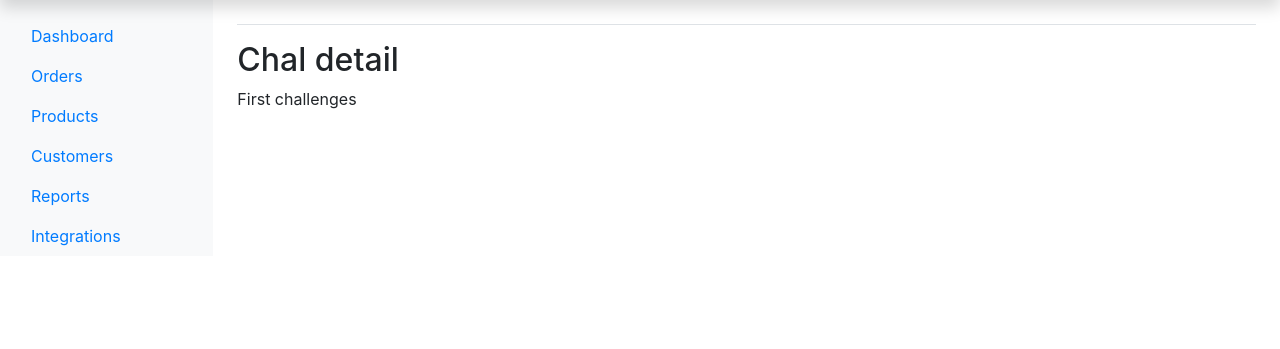
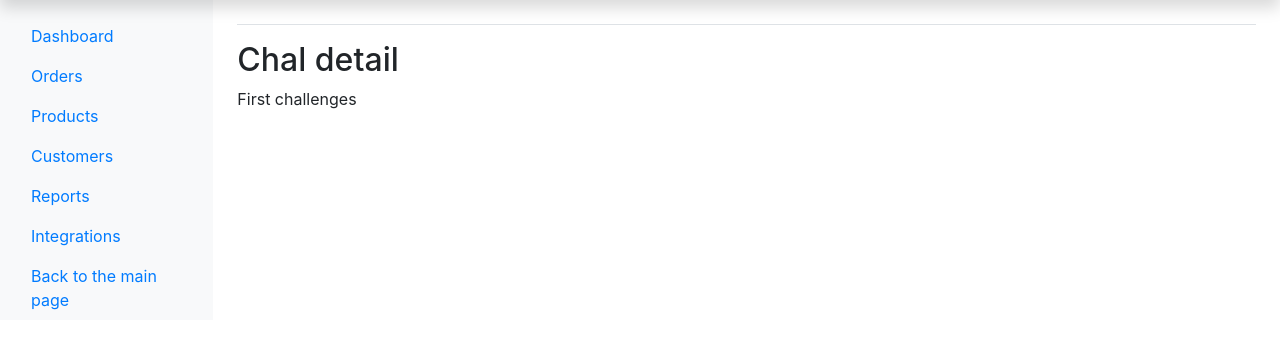
Before and after one commit to dzaytsev91/flask-tutorial, a Flask app: page /detail/1 in a window 1280 px wide. Shown: the part 40-389 px from the top of the page. Run offline with Flask 2, Linux system fonts and the light colour scheme; data comes from the database, SQL or seed files in the repository; some libraries are stand-ins or nearby versions.

Commit message:
Created link to the main page

```diff
--- a/app/templates/detail.html
+++ b/app/templates/detail.html
@@ -98,6 +98,12 @@
               Integrations
             </a>
           </li>
+          <li class="nav-item">
+            <a class="nav-link" href="http://127.0.0.1:5000">
+              <span data-feather="layers"></span>
+              Back to the main page
+            </a>
+          </li>
         </ul>
         </ul>
       </div>
```
